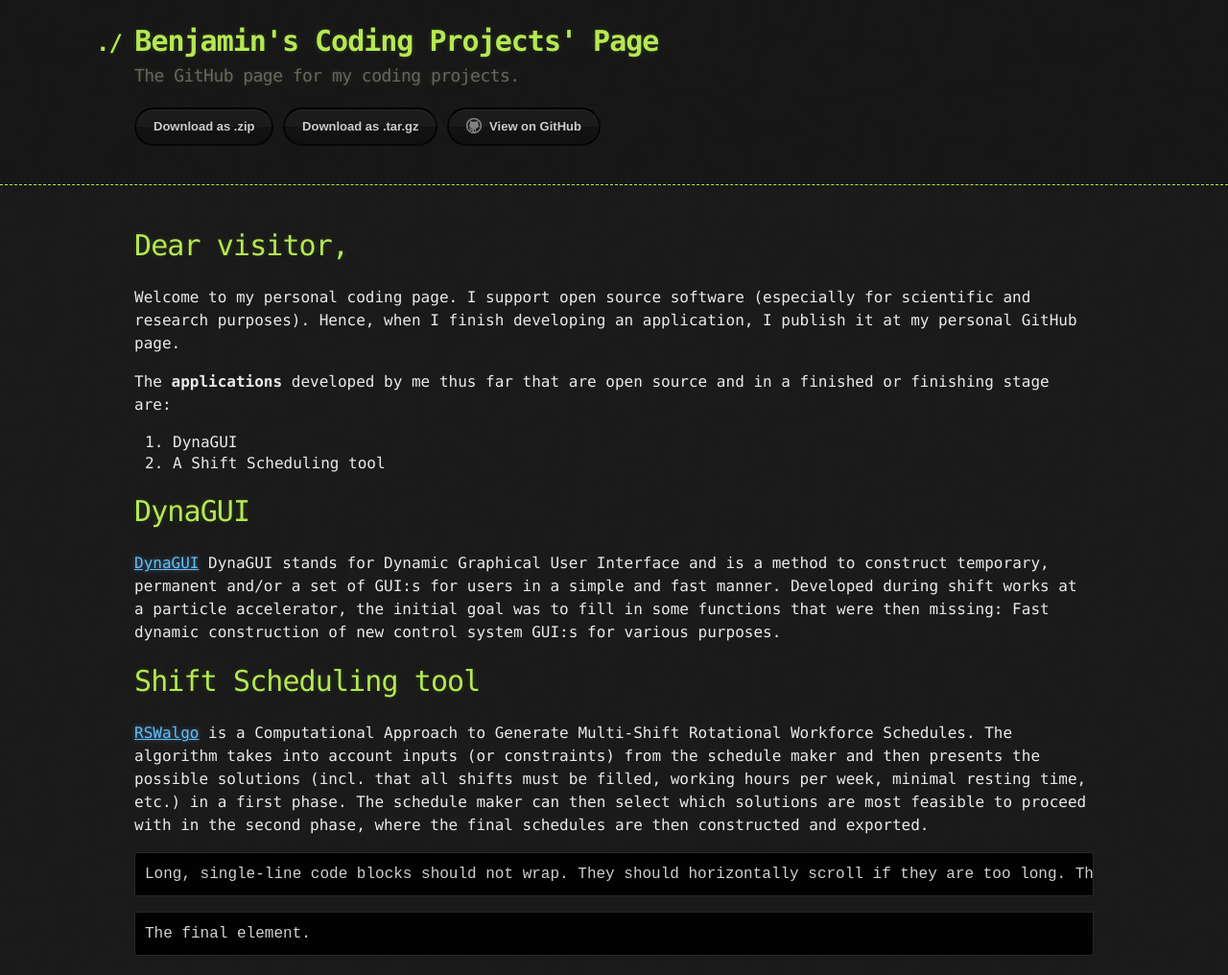
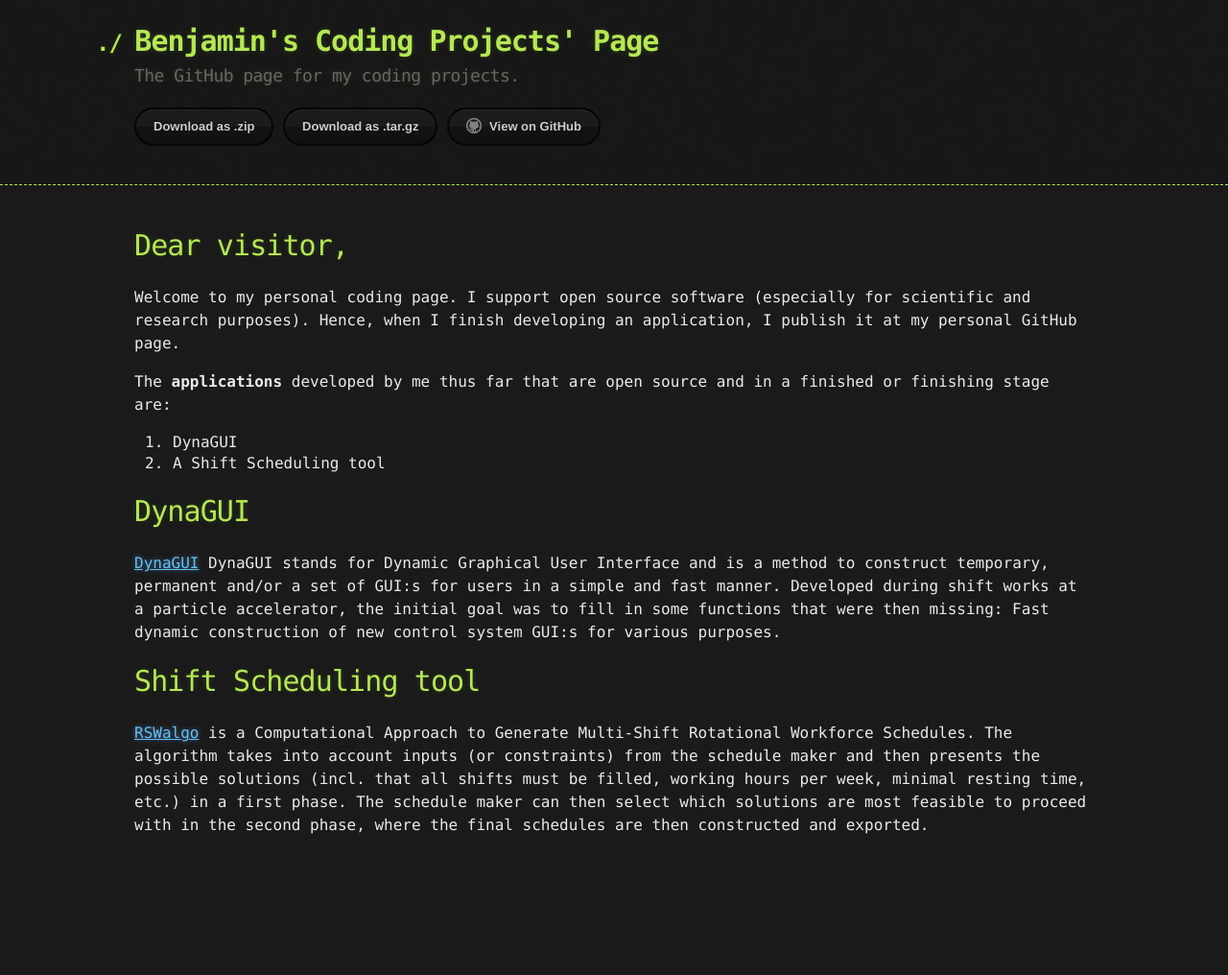
Before and after one commit to benjaminbolling/benjaminbolling.github.io, a Jekyll site: the page built from index.md, in a window 1280 px wide. Shown: the whole page at 96% size. Built offline with Jekyll 4.4.1, drawn with Linux system fonts in a browser that asks for light colours; our own code applies the rules of GitHub Pages for plain Markdown files; after the commit the page ends 900 px from its top, so only the background shows below that.

````diff
--- a/index.md
+++ b/index.md
@@ -130,7 +130,7 @@
 <dd>Japan</dd>
 <dt>Color</dt>
 <dd>Green</dd>
-</dl> -->
+</dl>
 
 ```
 Long, single-line code blocks should not wrap. They should horizontally scroll if they are too long. This line should be long enough to demonstrate this.
@@ -139,3 +139,4 @@
 ```
 The final element.
 ```
+-->
````
